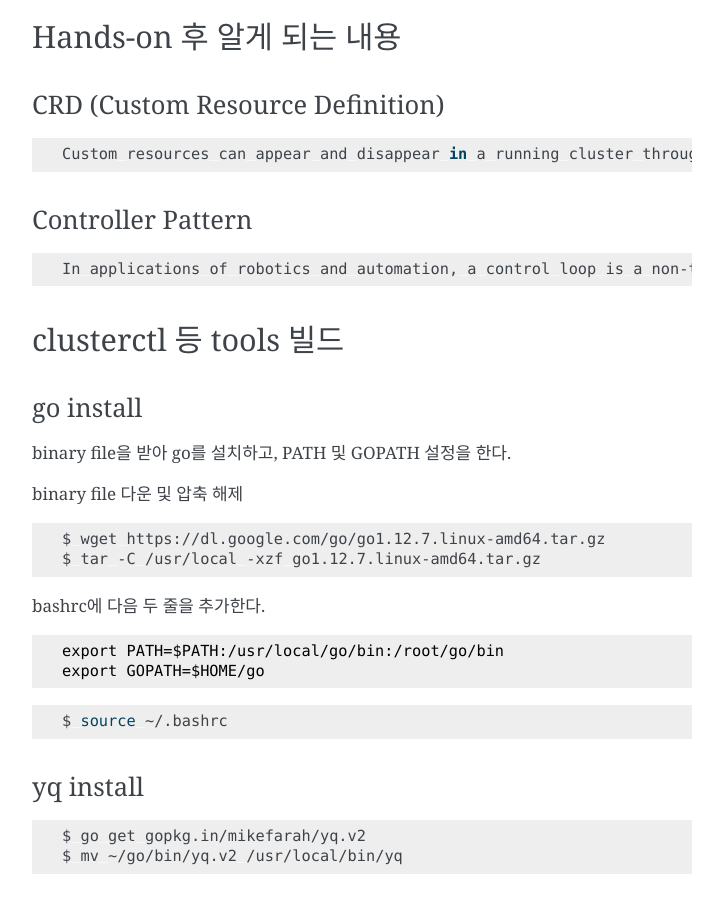
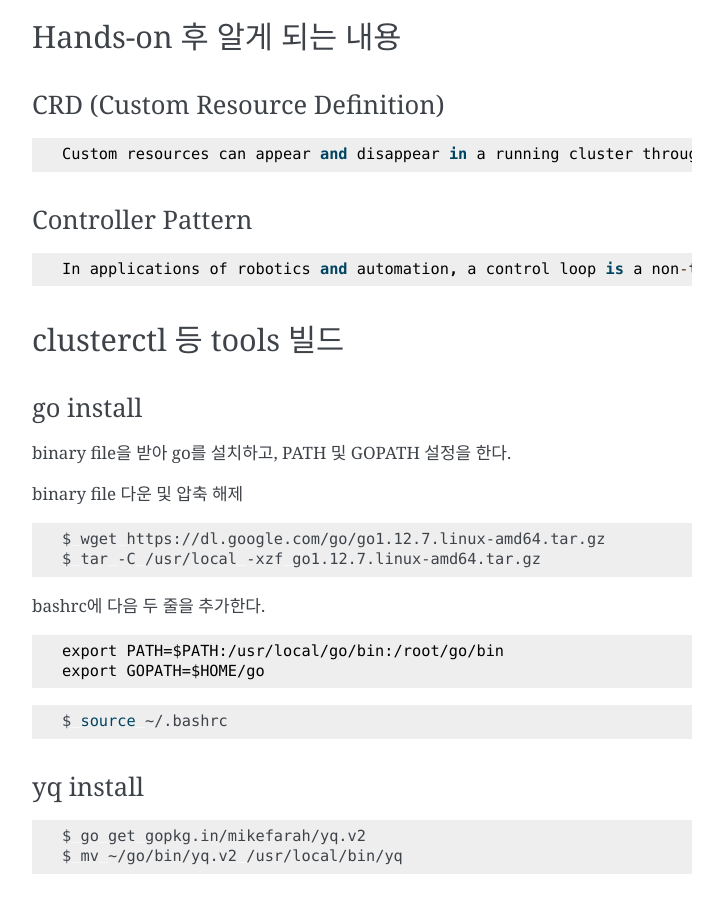
Before and after one commit to openinfradev/openinfraday-2019-handson-docs, a Sphinx documentation site: the page built from docs/source/cluster-api.rst, in a window 1280 px wide and 900 px high, scrolled down 1295 px. Shown: the whole window, without its empty margins (388-1111 px from the left). Built offline with Sphinx 7.4.7, drawn with Linux system fonts in a browser that asks for light colours.

Commit message:
Update cluster-api.rst

```diff
--- a/docs/source/cluster-api.rst
+++ b/docs/source/cluster-api.rst
@@ -28,18 +28,18 @@ Hands-on 후 알게 되는 내용
 CRD (Custom Resource Definition)
 ----------
 
-.. code-block:: bash
+::
 
-   Custom resources can appear and disappear in a running cluster through dynamic registration, and cluster admins can update custom resources independently of the cluster itself. Once a custom resource is installed, users can create and access its objects using kubectl, just as they do for built-in resources like Pods.
+  Custom resources can appear and disappear in a running cluster through dynamic registration, and cluster admins can update custom resources independently of the cluster itself. Once a custom resource is installed, users can create and access its objects using kubectl, just as they do for built-in resources like Pods.
 
 
 
 Controller Pattern
 ----------
 
-.. code-block:: bash
+::
 
-   In applications of robotics and automation, a control loop is a non-terminating loop that regulates the state of the system. In Kubernetes, a controller is a control loop that watches the shared state of the cluster through the API server and makes changes attempting to move the current state towards the desired state. Examples of controllers that ship with Kubernetes today are the replication controller, endpoints controller, namespace controller, and serviceaccounts controller.
+  In applications of robotics and automation, a control loop is a non-terminating loop that regulates the state of the system. In Kubernetes, a controller is a control loop that watches the shared state of the cluster through the API server and makes changes attempting to move the current state towards the desired state. Examples of controllers that ship with Kubernetes today are the replication controller, endpoints controller, namespace controller, and serviceaccounts controller.
 
 
 clusterctl 등 tools 빌드
```
